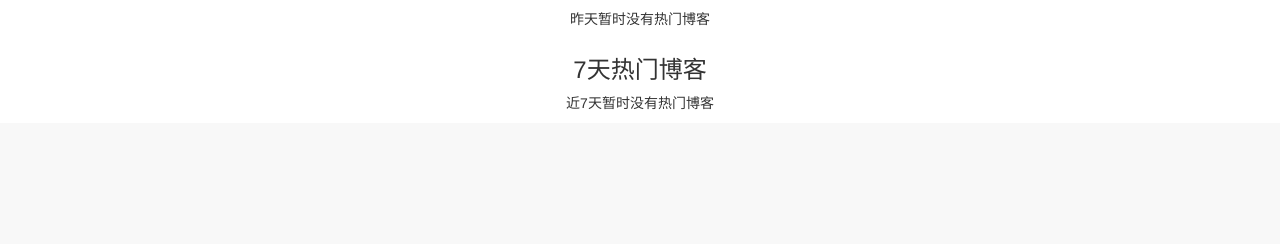
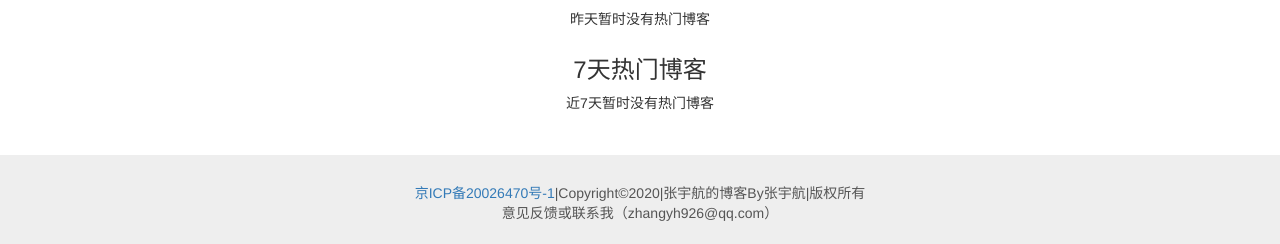
Before and after one commit to zhangyuhang926/mysite, a Django app: page / in a window 1280 px wide. Shown: the part 718-962 px from the top of the page. Before the commit the page ends 828 px from the top, so only its background shows below. Run offline with Django 3.2, Linux system fonts and the light colour scheme; data that the repository does not hold is empty; some libraries are stand-ins or nearby versions.

Commit message:
添加SSL配置，添加底部备案信息

```diff
--- a/static/base.css
+++ b/static/base.css
@@ -13,3 +13,17 @@ ul {
 ul.navbar-right {
     margin-right: 0;
 }
+
+div.footer {
+   margin-top: 3em;
+   background-color: #eee;
+   color: #555;
+}
+div.website-info {
+    text-align: center;
+    padding-top: 2em;
+    padding-bottom: 1.5em
+}
+div.website-info p {
+    margin-bottom: 0;
+}
--- a/templates/base.html
+++ b/templates/base.html
@@ -67,6 +67,14 @@
 
     {% block content %}{% endblock %}
 
+    <!-- footer -->
+    <div class="footer">
+        <div class="website-info">
+            <p><a href="http://www.beian.miit.gov.cn">京ICP备20026470号-1</a>|Copyright©2020|张宇航的博客By张宇航|版权所有</p>
+            <p>意见反馈或联系我（zhangyh926@qq.com）</p>
+        </div>
+    </div>
+
     <!-- Modal -->
         <div class="modal fade" id="login_modal" tabindex="-1" role="dialog">
             <div class="modal-dialog modal-sm" role="document">
--- a/templates/home.html
+++ b/templates/home.html
@@ -7,7 +7,7 @@
 
 {% block header_extends %}
     <link rel="stylesheet" href="{% static 'home.css' %}">
-    <script src="http://cdn.highcharts.com.cn/highcharts/highcharts.js"></script>
+    <script src="//cdn.highcharts.com.cn/highcharts/highcharts.js"></script>
 {% endblock %}
 
 {% block nav_home_active %}active{% endblock %}
```
